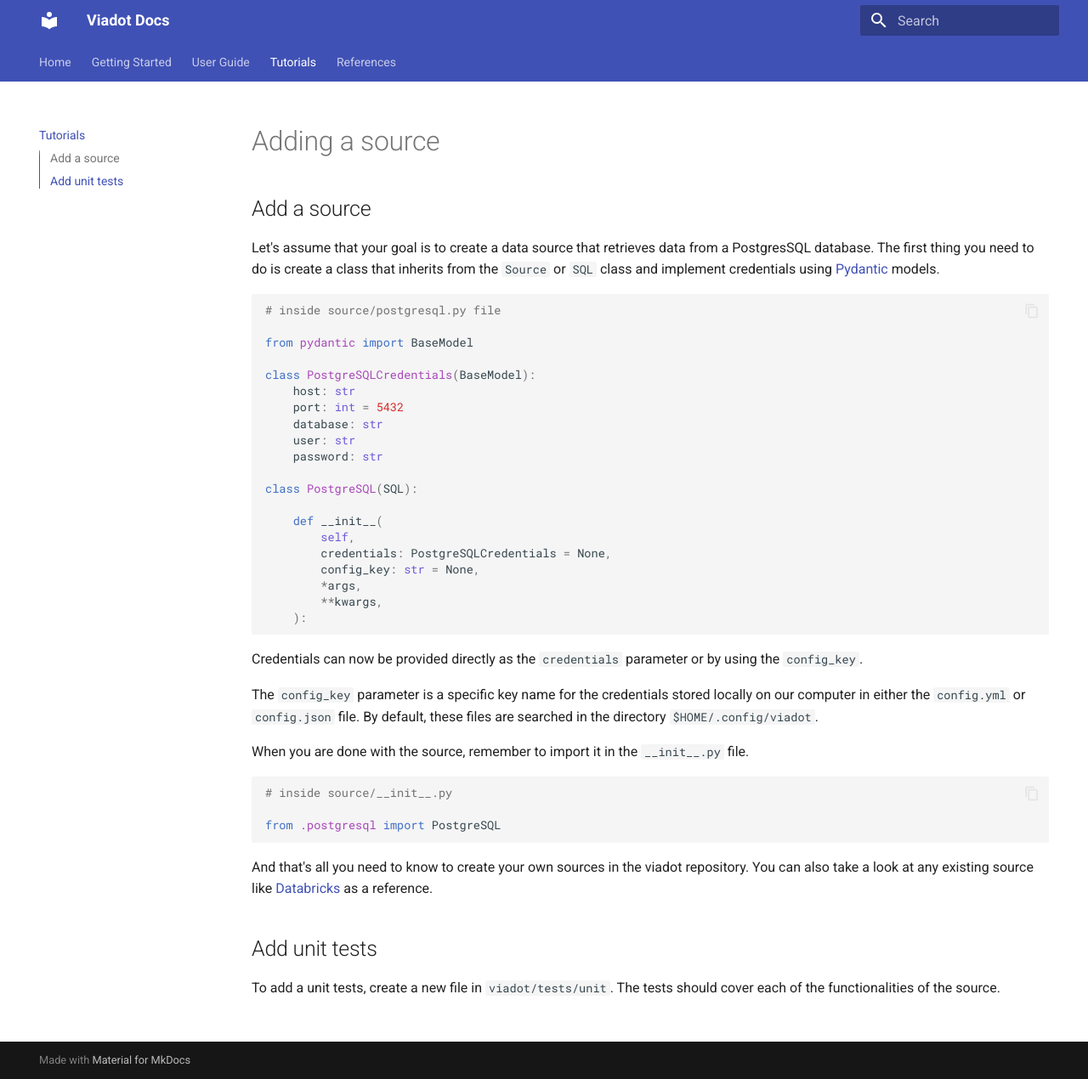
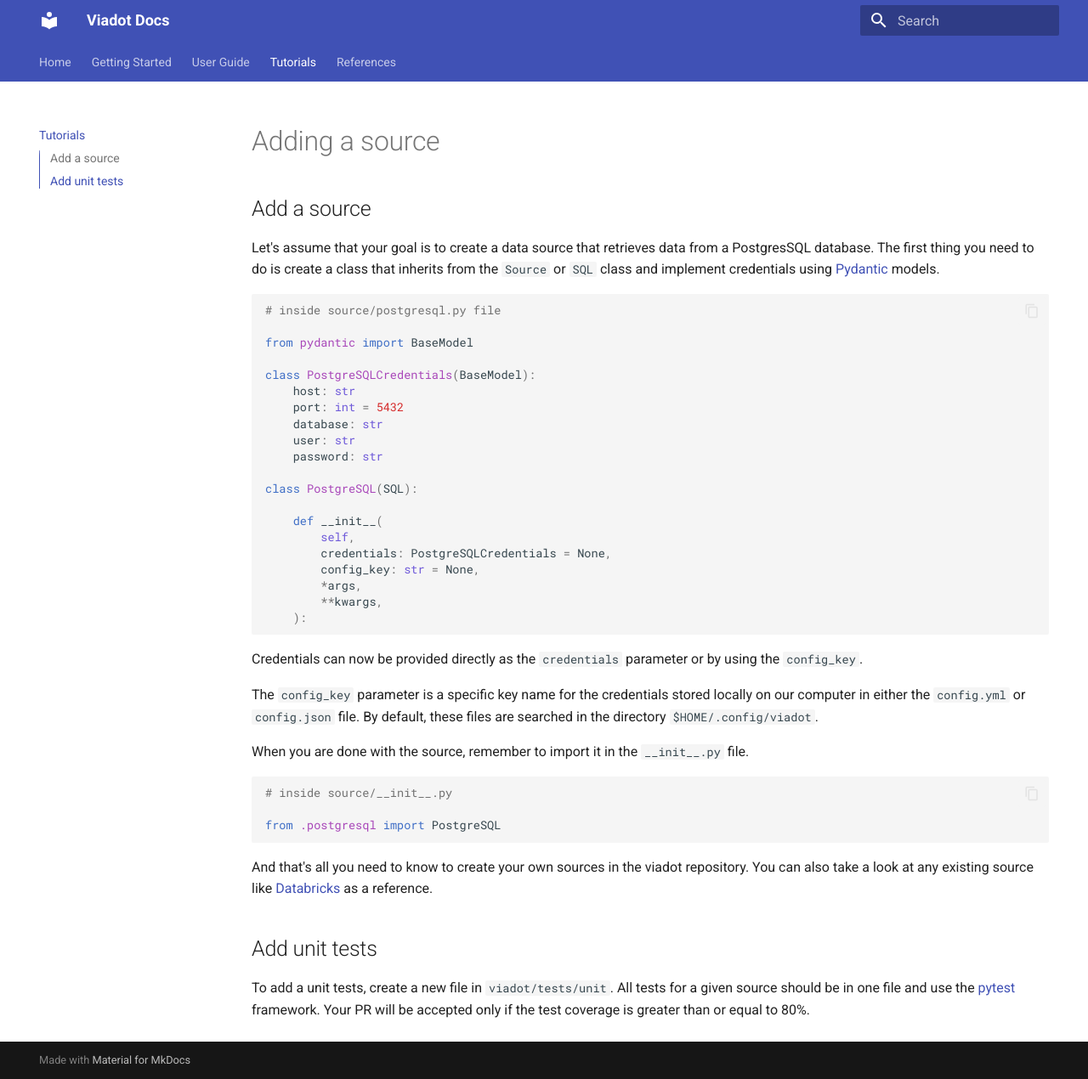
Before and after one commit to dyvenia/viadot, an MkDocs documentation site: the page built from docs/tutorials/adding_source.md, in a window 1280 px wide and 1270 px high. Shown: the whole window at 85% size. Built offline with MkDocs 1.6.1 and Material for MkDocs 9.7.7, drawn with Linux system fonts in a browser that asks for light colours; the version menu is left out.

Commit message:
📝 Improved add unit test description

```diff
--- a/docs/tutorials/adding_source.md
+++ b/docs/tutorials/adding_source.md
@@ -40,4 +40,4 @@ from .postgresql import PostgreSQL
 And that's all you need to know to create your own sources in the viadot repository. You can also take a look at any existing source like [Databricks](https://github.com/dyvenia/viadot/blob/2.0/viadot/sources/databricks.py) as a reference.
 
 ## Add unit tests
-To add a unit tests, create a new file in `viadot/tests/unit`. The tests should cover each of the functionalities of the source.
+To add a unit tests, create a new file in `viadot/tests/unit`. All tests for a given source should be in one file and use the [pytest](https://docs.pytest.org/en/7.3.x/) framework. Your PR will be accepted only if the test coverage is greater than or equal to 80%.
```
